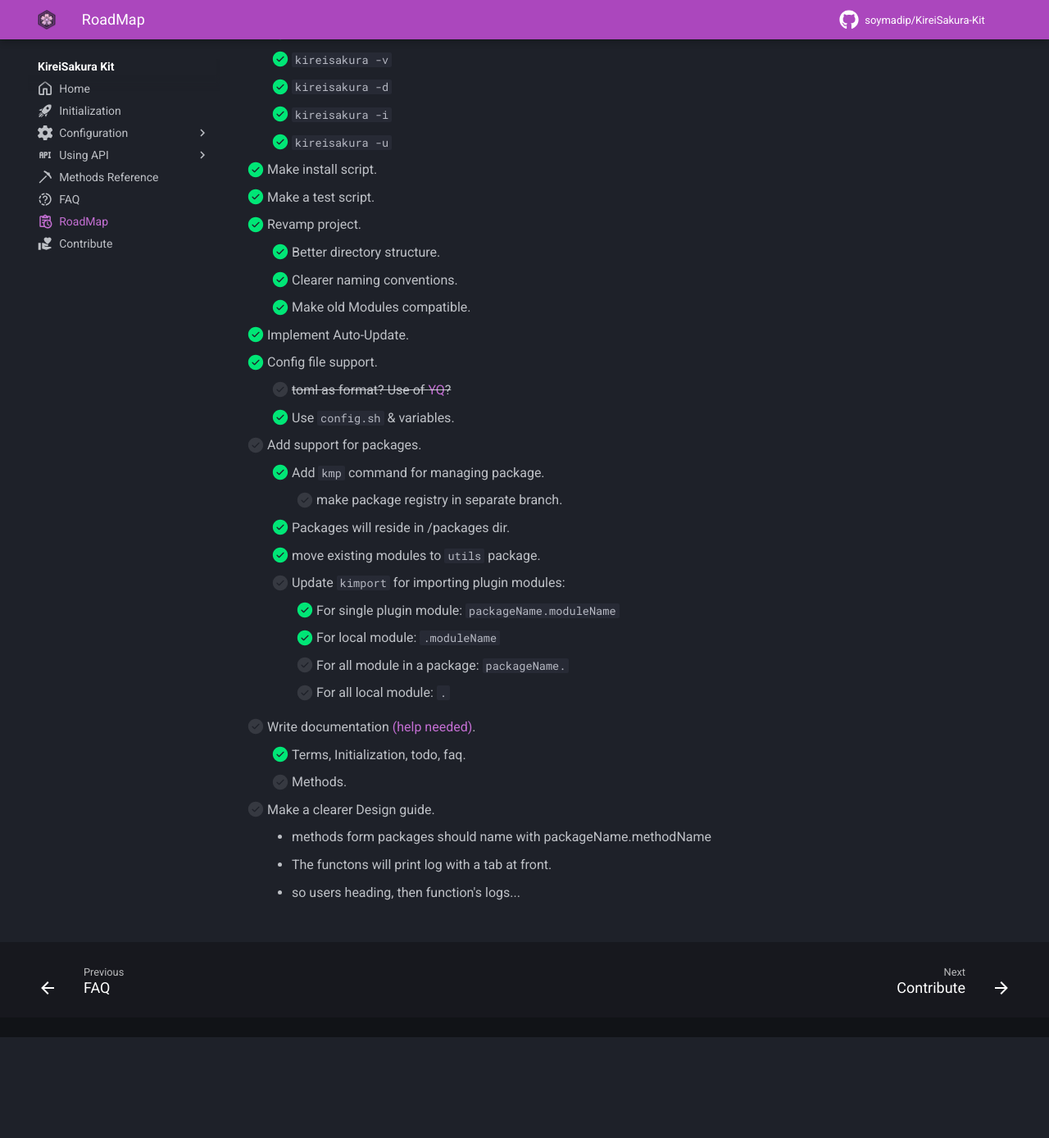
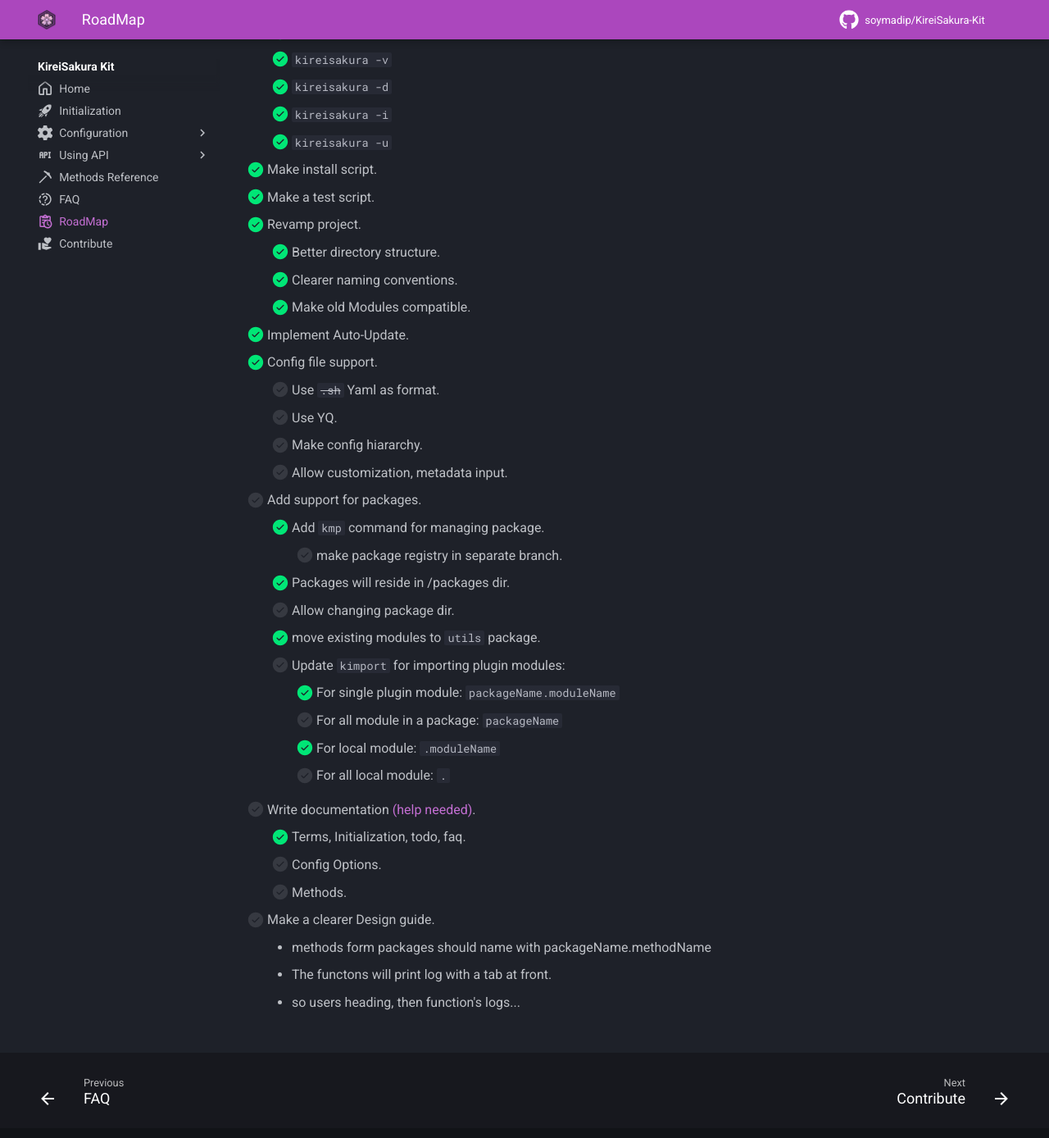
Before and after one commit to soymadip/KireiSakura-Kit, an MkDocs documentation site: the page built from docs/docs/roadmap.md, in a window 1280 px wide and 1400 px high, scrolled down 349 px. Shown: the top 1388 px of the window at 82% size. Built offline with MkDocs 1.6.1 and Material for MkDocs 9.7.7, drawn with Linux system fonts in a browser that asks for light colours; comment, search, counter and statistics services are not loaded; before the commit the page ends 1614 px from its top, so only the background shows below that.

Commit message:
Update project roadmap.

```diff
--- a/docs/docs/roadmap.md
+++ b/docs/docs/roadmap.md
@@ -29,22 +29,26 @@ icon: material/clipboard-text-clock-outline
     - [x] Implement Auto-Update.
 
     - [x] Config file support.
-        - [ ] ~~toml as format? Use of [YQ](https://chatgpt.com/share/671ab466-aaf0-8001-ba21-ae748636e88b)?~~
-        - [x] Use `config.sh` & variables.
+        - [ ] Use ~~`.sh`~~ Yaml as format.
+        - [ ] Use YQ.
+        - [ ] Make config hiararchy.
+        - [ ] Allow customization, metadata input.
 
     - [ ] Add support for packages.
         - [x] Add `kmp` command for managing package.
             - [ ] make package registry in separate branch.
         - [x] Packages will reside in /packages dir.
+        - [ ] Allow changing package dir.
         - [x] move existing modules to `utils` package.
         - [ ] Update `kimport` for importing plugin modules:
-            - [x] For single plugin module:            `packageName.moduleName`
+            - [x] For single plugin module:     `packageName.moduleName`
+            - [ ] For all module in a package:  `packageName`
             - [x] For local module:              `.moduleName`
-            - [ ] For all module in a package:  `packageName.`
             - [ ] For all local module:          `.`
 
     - [ ] Write documentation [(help needed)](./contributing.md#how-to-help-writing-docs).
         - [x] Terms, Initialization, todo, faq.
+        - [ ] Config Options.
         - [ ] Methods.
 
     - [ ] Make a clearer Design guide.
```
Also changed, not shown: docs/docs/api/methods-modules.md (+25 -20 lines), 1 other file.
